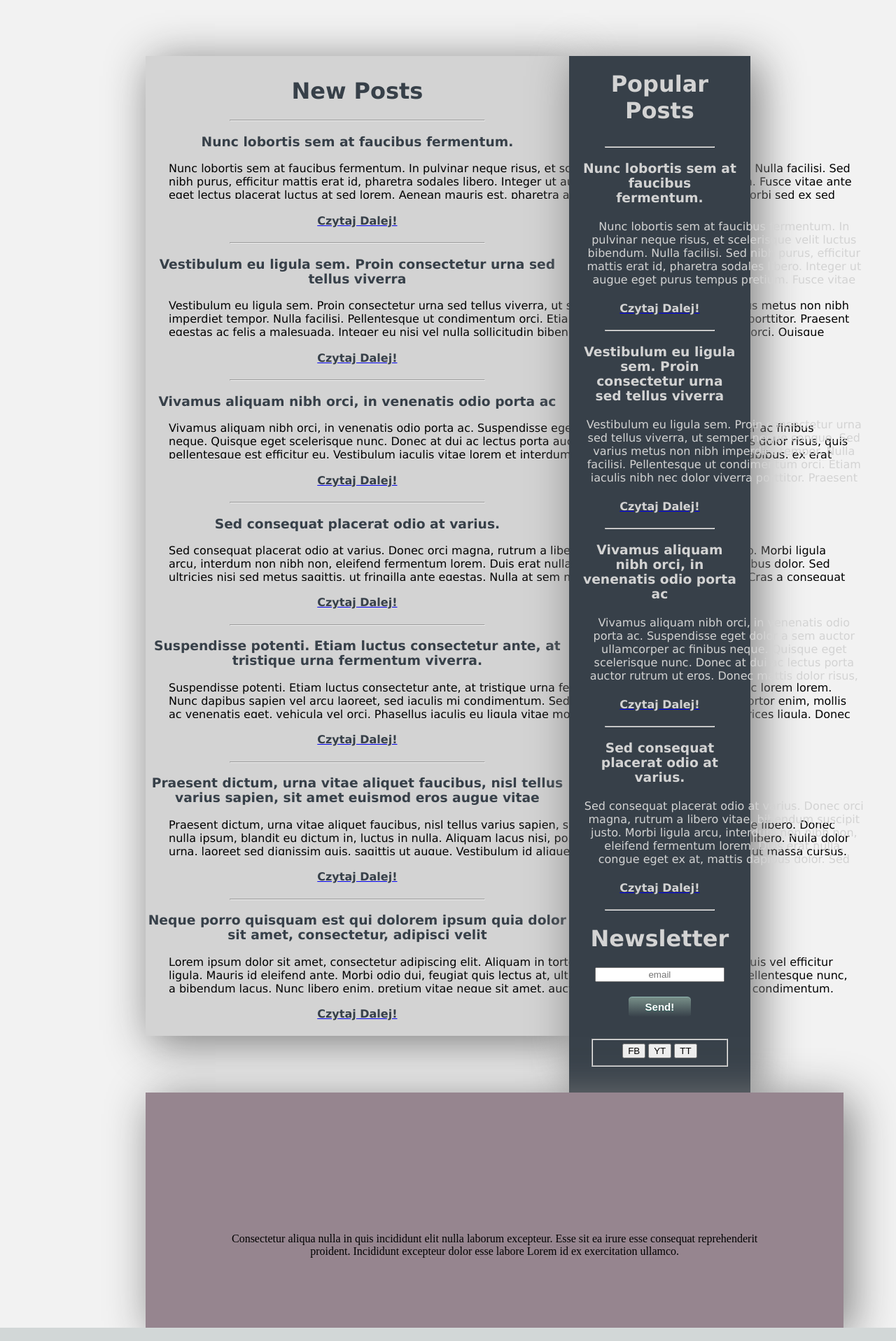
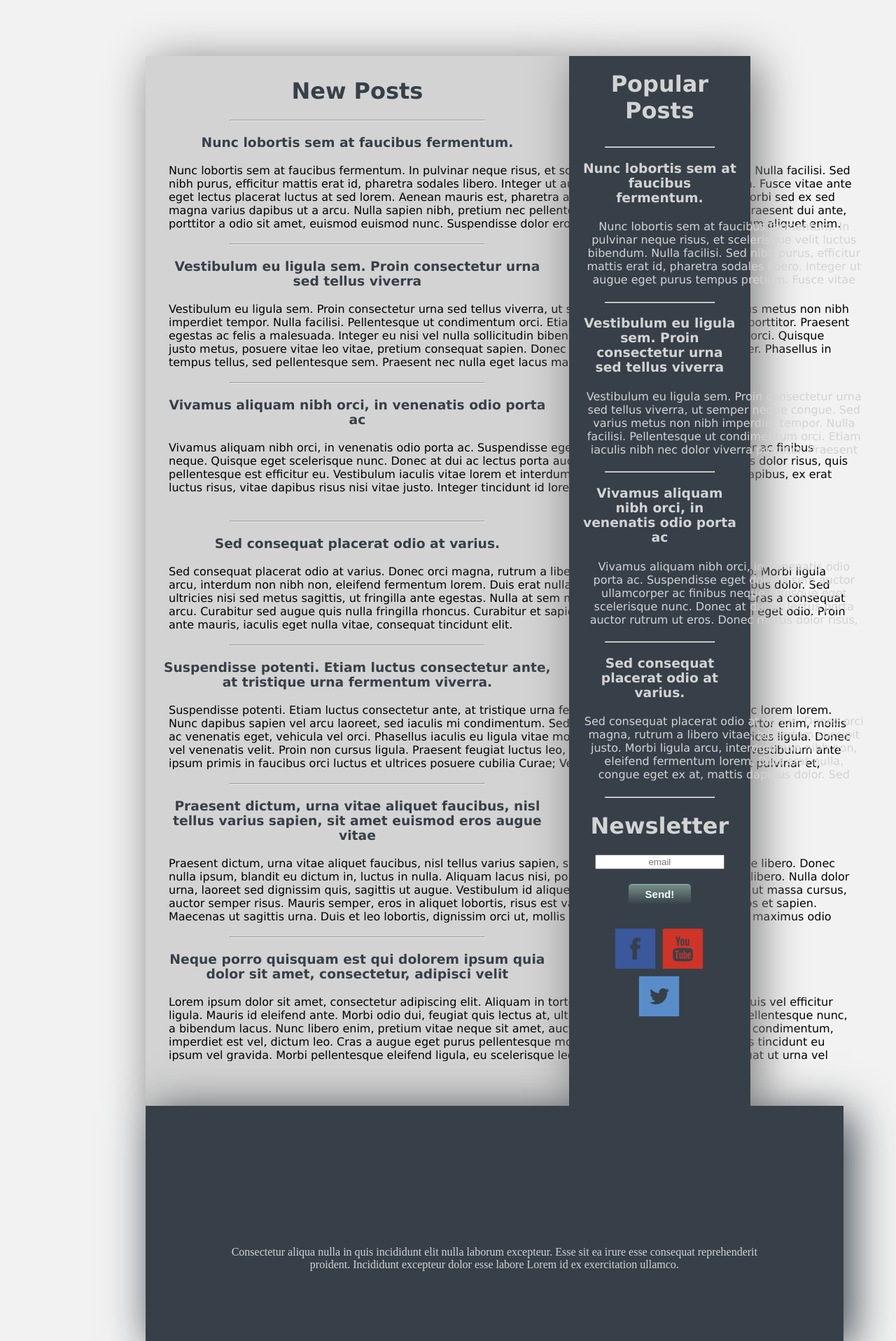
Before and after one commit to aleksanderpe/my_first_blog, a Django app: page /index/ in a window 1280 px wide. Shown: the part 178-2094 px from the top of the page at 70% size. Run offline with Django 3.2, Linux system fonts and the light colour scheme; data comes from the database, SQL or seed files in the repository; both versions use the stored data as it was after the commit.

Commit message:
my first blog, 5 commit!

```diff
--- a/blog/templates/main_site/index.html
+++ b/blog/templates/main_site/index.html
@@ -40,11 +40,10 @@
                     {% if forloop.counter == 4 or forloop.counter == 3 or forloop.counter == 2 or forloop.counter == 5 or forloop.counter == 6 or forloop.counter == 7 %}
                         <hr>
                     {% endif %}
-                    <h3> {{post.post_title}}</h3>
+                    <a style="text-decoration: none;" href="http://127.0.0.1:8000/index/{{post.id}}"><h3 class="main_h1"> {{post.post_title}}</h3></a>
                     <p id = "new_posts_p">
                         {{post.content}}
                     </p>
-                    <a href="http://127.0.0.1:8000/index/{{post.id}}"><h4> Czytaj Dalej! </h4></a>
                     {% endif %}
                 </div>
                 {% endfor %}
@@ -57,11 +56,10 @@
                 <div id = "{{ post.id }}">
                     {% if forloop.counter == 4 or forloop.counter == 3 or forloop.counter == 2 or forloop.counter == 1 %}
                         <hr>
-                        <h3 class = "aside_h1"> {{ post.post_title }} </h3>
+                        <a style="text-decoration: none;" href="http://127.0.0.1:8000/index/{{post.id}}"> <h3 class = "aside_h1"> {{ post.post_title }} </h3>
                         <p id = "popular_posts_p" class = "aside_h1">
                             {{ post.content }}
                         </p>
-                        <a href="http://127.0.0.1:8000/index/{{post.id}}"><h4 class = "aside_h1"> Czytaj Dalej! </h4></a>
                     {% endif %}
                 </div>
                 {% endfor %}
@@ -76,11 +74,9 @@
                     </div>
                 </div>
                 <div id = "social_btns">
-                    <fieldset>
-                        <a href = "https://www.facebook.com/" target="_blank"><input type = "button" value = "FB" name = "FB"></a>
-                        <a href = "https://www.youtube.com" target="_blank"><input type = "button" value = "YT" name = "YT"></a>
-                        <a href = "https://twitter.com" target="_blank"><input type = "button" value = "TT" name = "TT"></a>
-                    </fieldset>
+                    <a href = "https://www.facebook.com/"><input type="image" src="{% static 'images/fb.png' %}" width=64px height = 64px></a>
+                    <a href = "https://www.youtube.com/"><input type="image" src="{% static 'images/yt.png' %}" width=64px height = 64px></a>
+                    <a href = "https://twitter.com/"><input type="image" src="{% static 'images/tt.png' %}" width=64px height = 64px></a>
                 </div>
             </div>
             </div>
--- a/static/css/main1.css
+++ b/static/css/main1.css
@@ -12,6 +12,7 @@ p {
     width: 70%;
     box-shadow: 10px 10px 60px 3px gray;
     background-color: #d3d3d3;
+    height: 1500px;
 
 }
 
@@ -21,6 +22,7 @@ p {
     border: 0px #96858F solid;
     background-color: #374049;
     box-shadow: 10px 10px 60px 3px gray;
+    height: 1500px;
 }
 
 .aside_h1 {
@@ -64,10 +66,10 @@ body {
 
 #footer {
     margin-left: 200px;
-    width: 78.9%;
+    width: 78.85%;
     float: left;
-    background-color: #96858F;
-    box-shadow: 10px 10px 60px 1px gray;
+    background-color: #374049;
+    box-shadow: 10px 10px 60px 1px #374049;
 
 }
 
@@ -100,16 +102,18 @@ body {
     text-overflow: ellipsis;
     font-family: Verdana, Geneva, Tahoma, sans-serif;
     margin: 13px;
-    padding-bottom: 7px;
-    height: 46px;
+    margin-bottom: 20px;
+    padding-bottom: 30px;
+    height: 64px;
     padding-left: 20px;
 
 }
 
+
 h1, h2, h3, h4 {
     font-family: Verdana, Geneva, Tahoma, sans-serif;
     text-align: center;
-    color: #374049
+    color: #374049;
 }
 
 #popular_posts_p {
@@ -157,6 +161,7 @@ h1, h2, h3, h4 {
     margin: 100px;
     padding-top: 100px;
     font-family: 'Times New Roman', Times, serif;
+    color: #d3d3d3;
 }
 
 #social_btns {
@@ -192,6 +197,10 @@ h1, h2, h3, h4 {
     border-bottom: 2px #96858F solid;
     background-color: #dce0d9;
     height: 1000px;
+}
+
+.main_h1 {
+    margin: 20px;
 
 }
 #footer_12 {
@@ -201,11 +210,11 @@ h1, h2, h3, h4 {
     padding-left: 0px;
     padding-right: 0px;
     padding-bottom: 0px;
-    border-right: 2px #96858F solid;
-    border-top: 2px #96858F solid;
-    border-left: 2px #96858F solid;
-    border-bottom: 2px #96858F solid;
-    background-color: #96858F;
+    border-right: 2px #374049 solid;
+    border-top: 2px #374049 solid;
+    border-left: 2px #374049 solid;
+    border-bottom: 2px #374049 solid;
+    background-color: #374049;
 
 }
 .href {
```
Also changed, not shown: db.sqlite3, static/images/fb.png (added), static/images/tt.png (added), static/images/yt.png (added).
